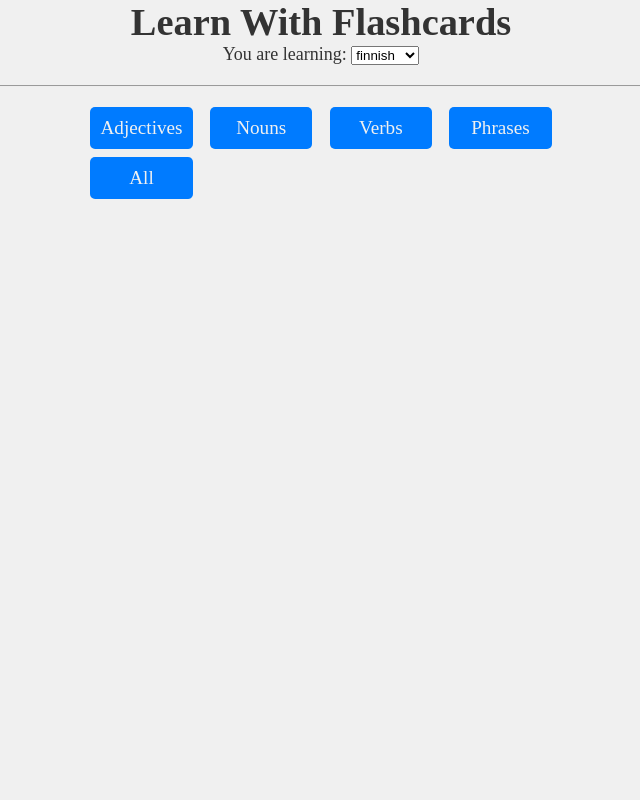
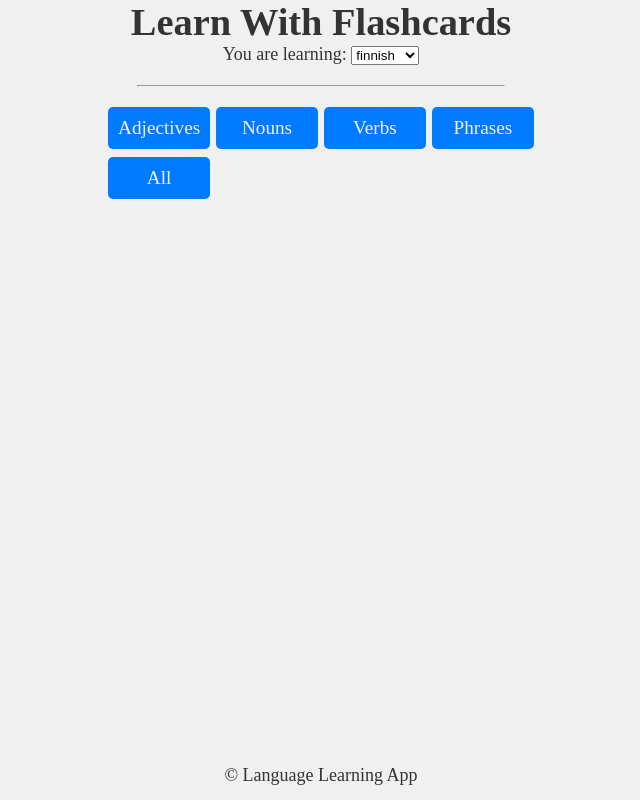
Before and after one commit to doruirimescu/flashcards, a plain HTML site: page index.html in a window 1280 px wide. Shown: the whole page, without its empty margins (319-959 px from the left). Drawn offline with Linux system fonts and the light colour scheme; a web font is replaced by a local one.

Commit message:
Fix styling

```diff
--- a/index.html
+++ b/index.html
@@ -29,16 +29,9 @@
             </div>
         </div>
     </div>
-    <!-- <div class="debug">
-        <h2>Debug</h2>
-        <p>Debugging information will appear here</p>
-        <button class="debug-button" id="buttonIncrease">Increase Button Width</button>
-        <button class="debug-button" id="buttonDecrease">Decrease Button Width</button>
-        <button class="debug-button" id="buttonFontIncrease">Increase Button Font</button>
-        <button class="debug-button" id="buttonFontDecrease">Decrease Button Font</button>
-        <p id="buttonWidthDisplay">Button width: 0vw</p>
-        <p id="buttonFontDisplay">Button font: 0vw</p>
-    </div> -->
+    <footer class="footer">
+        <p>&copy; Language Learning App</p>
+    </footer>
 <script src="public/config.js"></script>
 <script src="public/language.js"></script>
 <!-- <script src="public/debug.js"></script> -->
--- a/public/css/style.css
+++ b/public/css/style.css
@@ -10,7 +10,10 @@
     font-size: large;
     position: relative;
     margin: auto;
-  }
+    min-height: 100vh; /* Minimum height of viewport */
+    display: flex;
+    flex-direction: column;
+}
 
   .wrapper{
     color: #333; /* Dark grey color for text */
@@ -19,7 +22,15 @@
     width: 90%;
     position: relative;
     margin: auto;
+    flex: 1;
   }
+
+  .footer {
+    color:  #333;
+    text-align: center;
+    line-height: 50px; /* Adjust to match your footer height */
+    position: relative;
+}
 
   @media only screen and (max-width: 600px) {
     .body {
```
